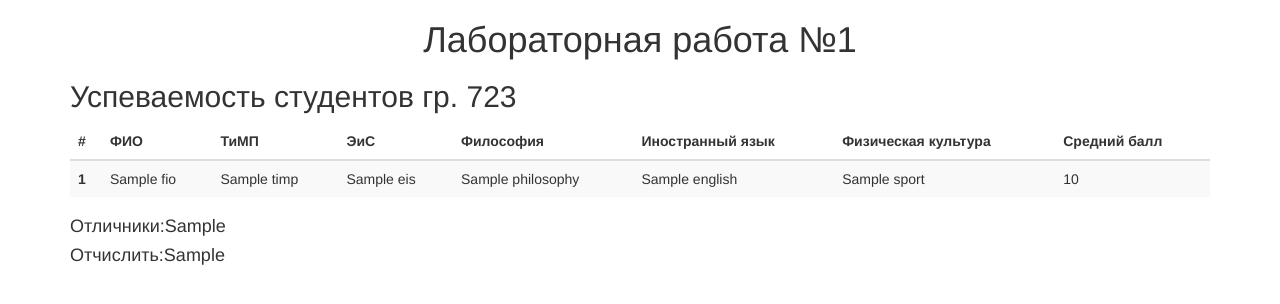
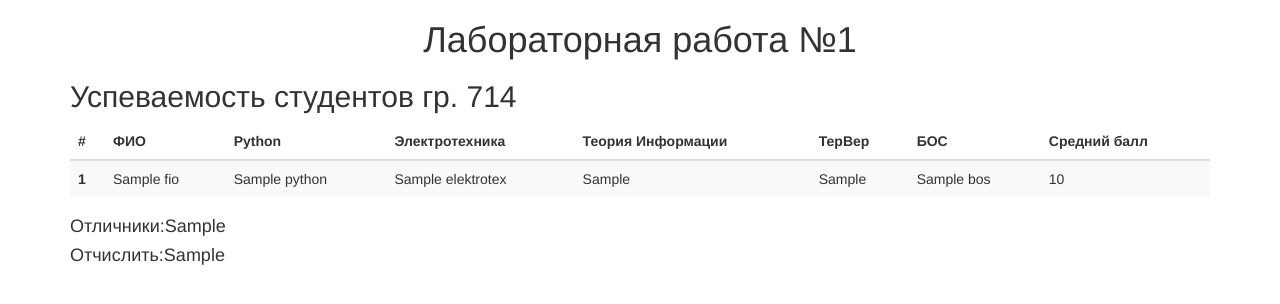
Before and after one commit to vitaly-efremov/django-homework, a Python web app: template lab1/templates/index.html in a window 1280 px wide. Shown: the top 304 px of the page. Run offline with Jinja, Linux system fonts and the light colour scheme; the template is opened without the code that fills it: most values are stand-ins (such as "Sample title", 1, 10 or a date in 2020); some libraries are stand-ins or nearby versions.

Commit message:
2
Лаба 2

```diff
--- a/lab1/templates/index.html
+++ b/lab1/templates/index.html
@@ -11,17 +11,17 @@
         <div class="container">
             <h1 style="text-align:center;">Лабораторная работа №1</h1>
 
-            <h2>Успеваемость студентов гр. 723</h2>
+            <h2>Успеваемость студентов гр. 714</h2>
             <table class="table table-striped">
                 <thead>
                 <tr>
                   <th>#</th>
                   <th>ФИО</th>
-                  <th>ТиМП</th>
-                  <th>ЭиС</th>
-                  <th>Философия</th>
-                  <th>Иностранный язык</th>
-                  <th>Физическая культура</th>
+                  <th>Python</th>
+                  <th>Электротехника</th>
+                  <th>Теория Информации</th>
+                  <th>ТерВер</th>
+                  <th>БОС</th>
                   <th>Средний балл</th>
                 </tr>
                 </thead>
@@ -30,11 +30,11 @@
                         <tr>
                             <th scope="row">{{student.id}}</th>
                             <td>{{student.fio}}</td>
-                            <td>{{student.timp}}</td>
-                            <td>{{student.eis}}</td>
-                            <td>{{student.philosophy}}</td>
-                            <td>{{student.english}}</td>
-                            <td>{{student.sport}}</td>
+                            <td>{{student.python}}</td>
+                            <td>{{student.elektrotex}}</td>
+                            <td>{{student.teorInf}}</td>
+                            <td>{{student.terVer}}</td>
+                            <td>{{student.bos}}</td>
                             <td>{{student.average}}</td>
                         </tr>
                     {% endfor %}
```
Also changed, not shown: lab1/views.py (+48 -20 lines).
